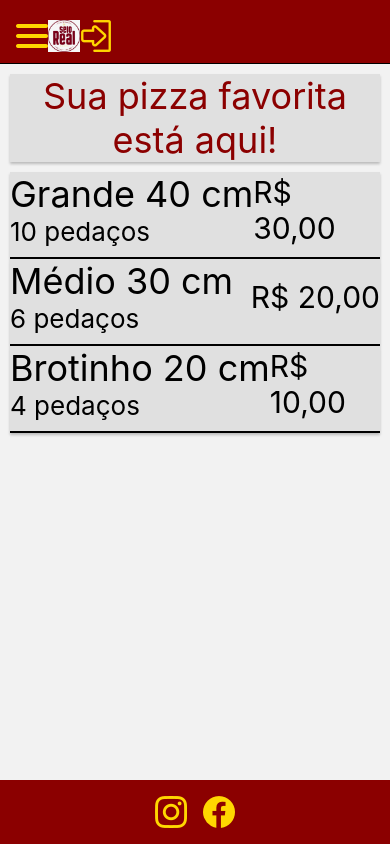
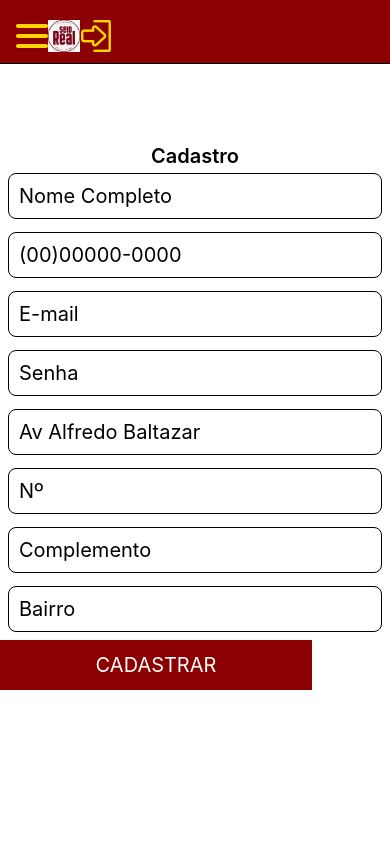
Before and after one commit to milenaksk/pizza-selo-real, a React Native app: screen /Cadastro in a window 390 px wide. Built offline with nearby package versions, Linux system fonts and the light colour scheme.

Commit message:
linkando com cadastro

```diff
--- a/src/navigation/AppNavigator.js
+++ b/src/navigation/AppNavigator.js
@@ -10,6 +10,7 @@ import OpcaoScreen from "../screen/OpcaoScreen.js";
 import CarrinhoScreen from "../screen/CarrinhoScreen.js";
 import PagamentoScreen from "../screen/PagamentoScreen.js";
 import LoginScreen from "../screen/LoginScreen.js";
+import CadastroScreen from "../screen/CadastroScreen.js";
 
 const Stack = createStackNavigator();
 
@@ -32,6 +33,7 @@ const AppNavigator = () => {
         <Stack.Screen name="Carrinho" component={CarrinhoScreen} />
         <Stack.Screen name="Pagamento" component={PagamentoScreen} />
         <Stack.Screen name="Login" component={LoginScreen} />
+        <Stack.Screen name="Cadastro" component={CadastroScreen} />
       </Stack.Navigator>
     </NavigationContainer>
   );
--- /dev/null
+++ b/src/screen/CadastroScreen.js
@@ -0,0 +1,123 @@
+import React, { useState} from 'react';
+import { StyleSheet, Text, View, TextInput, button, TouchableOpacity } from 'react-native';
+
+
+
+export default function App(){
+  const [nome, setNome] = useState('');
+  const [celular, setCelular] = useState('');
+  const [email, setEmail] = useState('');
+  const [senha, setSenha] = useState('');
+  const [endereço, setEndereço] = useState('');
+  const [numero , setNumero] = useState('');
+  const [complemento , setComplemento] = useState('');
+  const [bairro  , setBairro] = useState('');
+
+
+
+  return (
+    <View style={styles.container}>
+      <Text style={styles.cadastro}> Cadastro </Text>
+
+      <TextInput
+           style={styles.input}
+           value={nome}
+           onChangeText={ (nome)=> setNome(nome)}
+           placeholder='Nome Completo'
+       />
+       <TextInput
+           style={styles.input}
+           value={celular}
+           onChangeText={ (celular)=> setCelular(celular)}
+           placeholder='(00)00000-0000'
+           keyboardType='numeric'
+       />
+       <TextInput
+           style={styles.input}
+           value={email}
+           onChangeText={ (email)=> setEmail(email)}
+           placeholder='E-mail'
+       />
+       <TextInput
+           style={styles.input}
+           value={senha}
+           onChangeText={ (senha)=> setSenha(senha)}
+           placeholder='Senha'
+       />
+
+      <TextInput
+           style={styles.input}
+           value={endereço}
+           onChangeText={ (endereço)=> setEndereço(endereço)}
+           placeholder='Av Alfredo Baltazar'
+       />
+
+        <TextInput
+           style={styles.input}
+           value={numero}
+           onChangeText={ (numero)=> setNumero(numero)}
+           placeholder='Nº'
+           keyboardType='numeric'
+       />
+       <TextInput
+           style={styles.input}
+           value={complemento}
+           onChangeText={ (complemento)=> setComplemento(complemnto)}
+           placeholder='Complemento'
+           />
+
+           <TextInput
+           style={styles.input}
+           value={bairro}
+           onChangeText={ (bairro)=> setBairro(bairro)}
+           placeholder='Bairro'
+           />
+
+           <TouchableOpacity style ={ styles.button}>
+            <Text style={styles.buttonText}>CADASTRAR</Text>
+           </TouchableOpacity>
+
+    </View>
+  )
+};
+
+const styles = StyleSheet.create({
+  container: {
+    flex: 1,
+    backgroundColor: '#fff'
+  },
+  cadastro:{
+    textAlign: 'center',
+    marginTop: 80,
+    fontSize: 20,
+    fontWeight: '600',
+
+  },
+  input:{
+    backgroundColor:'#ffffff',
+    borderWidth: 0.7,
+    borderRadius: 8,
+    bordercolor: 'd3d3d3',
+    margin: 8,
+    padding: 10,
+    fontSize: 20,
+    marginTop: 5,
+  },
+  button: {
+    backgroundColor: '#8B0000',
+    width: '80%',
+    height: 50,
+    alignItems: 'center',
+    justifyContent: 'center',
+    marginBottom: 18,
+
+
+  },
+  buttonText:{
+    color:'#FFFFFF',
+    fontSize: 20,
+    justifyContent: 'center'
+  },
+
+
+});
--- a/src/screen/LoginScreen.js
+++ b/src/screen/LoginScreen.js
@@ -1,5 +1,6 @@
 import React, { useState } from 'react';
 import { View, Text, TextInput, Button, StyleSheet, TouchableOpacity } from 'react-native';
+import { useNavigation } from '@react-navigation/native';
 
 const LoginButton = () => (
   <View style={styles.loginButtonContainer}>
@@ -18,6 +19,11 @@ const CriarContaLink = ({ onPress }) => (
 const LoginScreen = () => {
   const [email, setEmail] = useState('');
   const [password, setPassword] = useState('');
+  const nav = useNavigation();
+
+  const goCadastro = () => {
+    nav.navigate("Cadastro");
+  }
 
   return (
     <View style={styles.container}>
@@ -38,7 +44,7 @@ const LoginScreen = () => {
         secureTextEntry={true}
       />
       <LoginButton></LoginButton>
-      <CriarContaLink onPress={null} />
+      <CriarContaLink onPress={goCadastro}  />
     </View>
   );
 };
```
